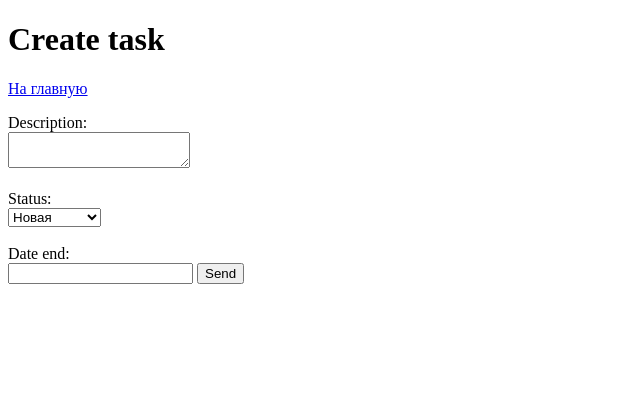
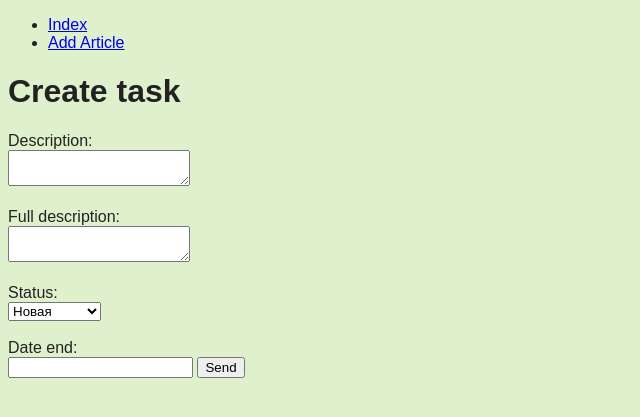
Before and after one commit to sadfalcon/todo2, a Django app: page /articles/add/ in a window 1280 px wide. Shown: the top 417 px of the page, without its empty margins (0-640 px from the left). Run offline with Django 3.2, Linux system fonts and the light colour scheme.

Commit message:
Добавлен базовый шаблон и навигация

```diff
--- a/source/webapp/templates/article_create.html
+++ b/source/webapp/templates/article_create.html
@@ -1,16 +1,15 @@
-<!DOCTYPE html>
-<html lang="en">
-<head>
-    <meta charset="UTF-8">
-    <title>Create</title>
-</head>
-<body>
+{% extends 'base.html' %}
+{% block title %}Create{% endblock %}
+
+{% block content %}
 <h1>Create task</h1>
-<p><a href="{% url 'index' %}">На главную</a></p>
 <form action="{% url 'article_create' %}" method="post">
     {% csrf_token %}
     <label>Description:</label><br/>
     <textarea name="description" required ></textarea><br/>
+    <br/>
+    <label>Full description:</label><br/>
+    <textarea name="full_description"></textarea><br/>
     <br/>
     <label>Status:</label><br/>
 <select  name="status">
@@ -23,5 +22,4 @@
 <input type="text" name="date_end">
     <input type="submit" value="Send"/>
 </form>
-</body>
-</html>
+{% endblock %}
--- /dev/null
+++ b/source/webapp/templates/base.html
@@ -0,0 +1,26 @@
+{% load staticfiles %}
+<!doctype html>
+<html lang="en">
+<head>
+    <meta charset="UTF-8">
+    <meta name="viewport"
+          content="width=device-width, user-scalable=no, initial-scale=1.0, maximum-scale=1.0, minimum-scale=1.0">
+    <meta http-equiv="X-UA-Compatible" content="ie=edge">
+    <title>{% block title %} My site{% endblock %}</title>
+    <link rel="stylesheet" href="{% static "css/style.css" %}">
+</head>
+<body>
+    <nav class="navbar">
+   <div class="container">
+       <ul class="menu">
+           <li><a href="{% url 'index' %}">Index</a></li>
+           <li><a href="{% url 'article_create' %}">Add Article</a></li>
+       </ul>
+   </div>
+</nav>
+<div class="container">
+    {% block content %}
+
+    {% endblock %}
+</div>
+</body>
--- a/source/webapp/views.py
+++ b/source/webapp/views.py
@@ -15,18 +15,18 @@ def article_create_view(request):
         return render(request, 'article_create.html')
     elif request.method == 'POST':
         description = request.POST.get('description')
+        full_description = request.POST.get('full_description')
         status = request.POST.get('status')
         date_end = request.POST.get('date_end')
         if date_end == '':
-            article = Article.objects.create(description=description, status=status)
+            article = Article.objects.create(description=description, status=status, full_description=full_description)
         else:
-            article = Article.objects.create(description=description, status=status, date_end=date_end)
+            article = Article.objects.create(description=description, status=status, date_end=date_end, full_description=full_description)
 
         context = {
             'article': article
         }
-        url = reverse('article_view', kwargs={'pk': article.pk})
-        return HttpResponseRedirect(url)
+        return redirect('article_view', pk=article.pk)
     else:
         HttpResponseNotAllowed(permitted_methods=['GET','POST'])
 
```
Also changed, not shown: source/webapp/templates/article_view.html (+6 -11 lines), source/webapp/templates/index.html (+5 -14 lines).
